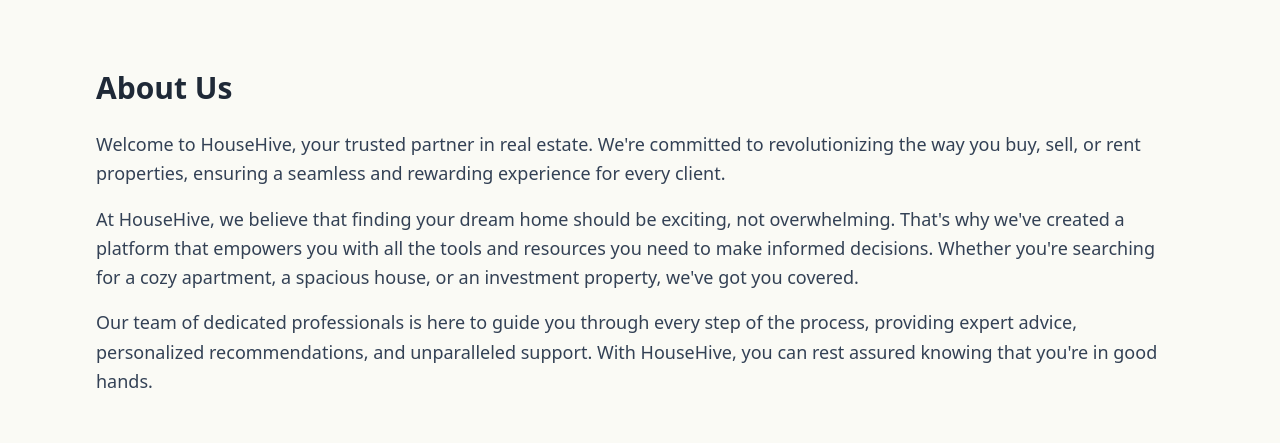
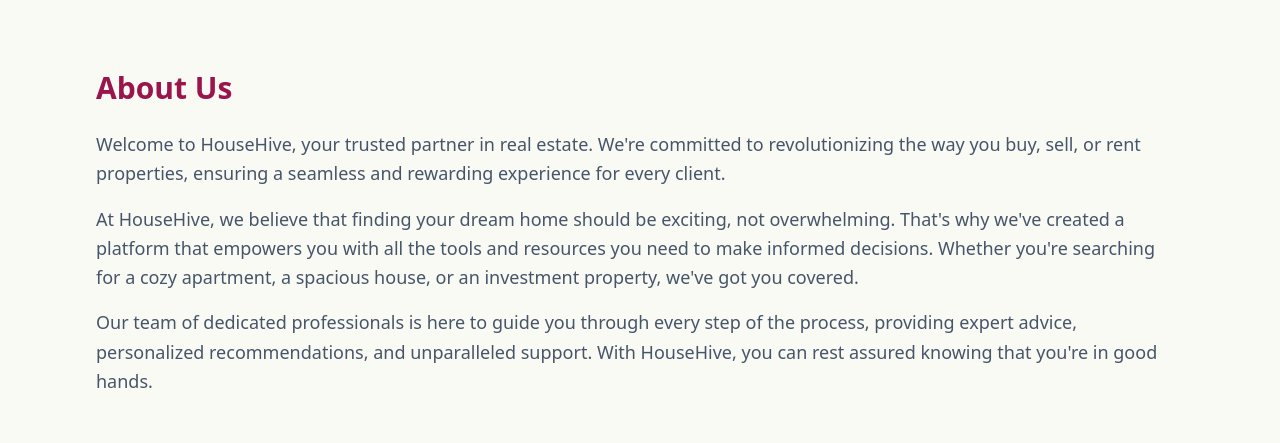
Before and after one commit to Ragullura/Mern-RealEstate, a React (Vite) app in the folder client/: page /about in a window 1280 px wide. Shown: the part 124-567 px from the top of the page. Built offline with nearby package versions, Linux system fonts and the light colour scheme; no server answers.

Commit message:
add footer component

```diff
--- a/client/src/components/Footer.jsx
+++ b/client/src/components/Footer.jsx
@@ -15,7 +15,7 @@
             <Link to='/' className='self-center whitespace-nowrap text-lg
             sm:text-xl font-semibold dark:text-white'>
                 <div className='flex'>
-            <img src={logo1} alt="Luras Logo"
+            <img src={logo1} alt="Logo"
              className='w-16 h-16 dark:caret-lime-50' />
              <span className='flex items-center text-2xl'>
              <span className='px-2 py-1 text-orange-500 font-extrabold font-serif  '>
--- a/client/src/pages/About.jsx
+++ b/client/src/pages/About.jsx
@@ -9,19 +9,19 @@
   <div className='py-20 px-4 max-w-6xl mx-auto'>
     <section className="py-12">
        <div className="container mx-auto px-4">
-           <h2 className="text-3xl font-bold text-gray-800 mb-6">About Us</h2>
-           <p className="text-lg text-slate-700 leading-relaxed">
+           <h2 className="text-3xl font-bold text-pink-800 mb-6">About Us</h2>
+           <p className="text-lg text-slate-600 leading-relaxed">
                Welcome to HouseHive, your trusted partner in real estate. We're committed to revolutionizing the
                way you buy, sell, or rent properties, ensuring a seamless and rewarding experience for every
                client.
            </p>
-           <p className="text-lg text-slate-700 leading-relaxed mt-4">
+           <p className="text-lg text-slate-600 leading-relaxed mt-4">
                At HouseHive, we believe that finding your dream home should be exciting, not overwhelming.
                That's why we've created a platform that empowers you with all the tools and resources you need
                to make informed decisions. Whether you're searching for a cozy apartment, a spacious house, or
                an investment property, we've got you covered.
            </p>
-           <p className="text-lg text-slate-700 leading-relaxed mt-4">
+           <p className="text-lg text-slate-600 leading-relaxed mt-4">
                Our team of dedicated professionals is here to guide you through every step of the process,
                providing expert advice, personalized recommendations, and unparalleled support. With HouseHive,
                you can rest assured knowing that you're in good hands.
@@ -35,7 +35,7 @@
            <h2 className="text-3xl font-bold text-slate-700 mb-6">Why Choose Us</h2>
            <div className="grid grid-cols-1 md:grid-cols-3 gap-8">
                <div className="flex items-center justify-center">
-                   <FaHome className="text-8xl text-blue-500 hover:text-amber-200" />
+                   <FaHome className="text-8xl text-blue-500 hover:text-teal-700" />
                    <div className="ml-4 bg-teal-400 p-3 rounded-tr-3xl">
                        <h3 className="text-xl font-semibold text-gray-800">Wide Range of Properties</h3>
                        <p className="text-gray-700 mt-2">Explore a diverse selection of homes, apartments, and
@@ -43,7 +43,7 @@
                    </div>
                </div>
                <div className="flex items-center justify-center">
-                   <FaUserFriends className="text-8xl text-blue-500 hover:text-amber-200" />
+                   <FaUserFriends className="text-8xl text-blue-500 hover:text-teal-700" />
                    <div className="ml-4 bg-teal-400 p-3 rounded-tr-3xl">
                        <h3 className="text-xl font-semibold text-gray-800">Expert Guidance</h3>
                        <p className="text-gray-700 mt-2">Receive personalized advice and support from our team of
@@ -51,7 +51,7 @@
                    </div>
                </div>
                <div className="flex items-center justify-center">
-                   <FaHandshake className="text-8xl text-blue-500 hover:text-amber-200" />
+                   <FaHandshake className="text-8xl text-blue-500 hover:text-teal-700" />
                    <div className="ml-4 bg-teal-400 p-3 rounded-tr-3xl">
                        <h3 className="text-xl font-semibold text-gray-800">Trusted Partnerships</h3>
                        <p className="text-gray-700 mt-2">Benefit from our extensive network of trusted
```
